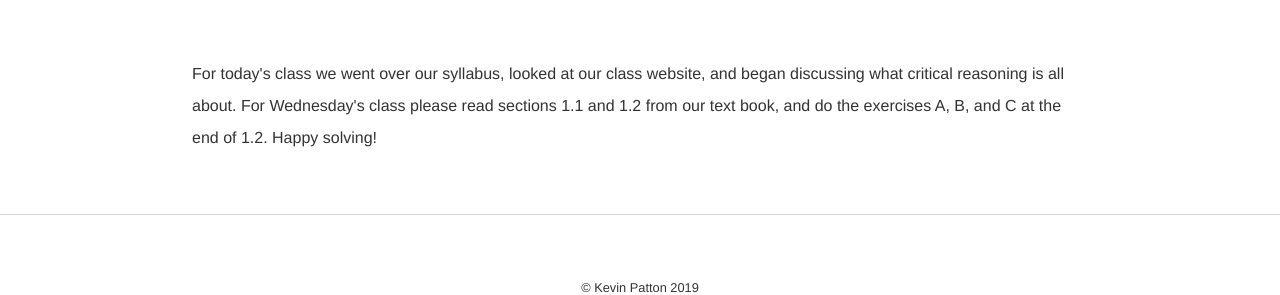
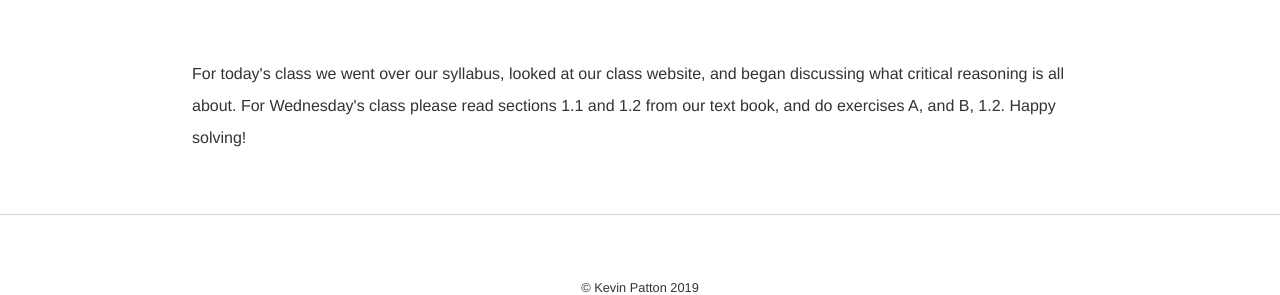
Before and after one commit to kevinjpatton/kevinjpatton.github.io, a Jekyll site: the page built from teaching/phil_1210/index.html, in a window 1280 px wide. Shown: the part 744-1039 px from the top of the page. Built offline with Jekyll 4.4.1, drawn with Linux system fonts in a browser that asks for light colours; Markdown is read by kramdown in place of the engine named in the settings.

Commit message:
Update index.html

```diff
--- a/teaching/phil_1210/index.html
+++ b/teaching/phil_1210/index.html
@@ -11,4 +11,4 @@
 
 <h1>Daily Assignments</h1>
 <h1> August 26</h1>
-<p>For today's class we went over our syllabus, looked at our class website, and began discussing what critical reasoning is all about.  For Wednesday's class please read sections 1.1 and 1.2 from our text book, and do the exercises A, B, and C at the end of 1.2.  Happy solving!</p>
+<p>For today's class we went over our syllabus, looked at our class website, and began discussing what critical reasoning is all about.  For Wednesday's class please read sections 1.1 and 1.2 from our text book, and do  exercises A, and B, 1.2.  Happy solving!</p>
```
